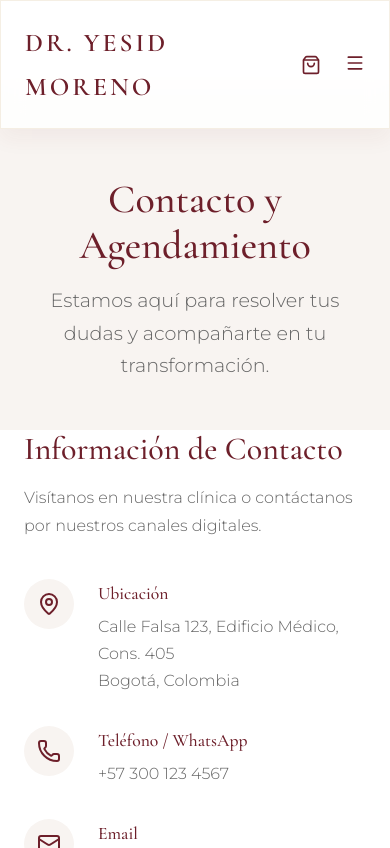
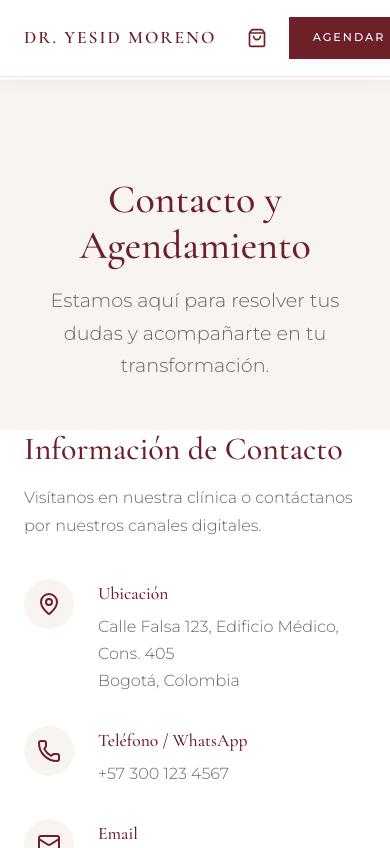
Before and after one commit to Elmala02/Dryesid, a React (Vite) app: page /contacto in a window 390 px wide. Shown: the top 848 px of the page. Built offline with nearby package versions, Linux system fonts and the light colour scheme.

Commit message:
fix: navbar layout corrected, LuckyWheel removed, WhatsApp FAB moved to bottom-right

```diff
--- a/src/components/Navbar.css
+++ b/src/components/Navbar.css
@@ -1,91 +1,66 @@
+/* ══════════════════════════════════════
+   NAVBAR — DR. YESID MORENO
+   Layout: [Logo] ──── [Links] ──── [Actions]
+   ══════════════════════════════════════ */
+
 .navbar {
   position: fixed;
   top: 0;
   left: 0;
   width: 100%;
   z-index: 1000;
-  padding: 1.25rem 0;
-  background: rgba(255, 255, 255, 0.93);
-  backdrop-filter: blur(15px);
-  -webkit-backdrop-filter: blur(15px);
-  border-bottom: 1px solid rgba(198, 165, 106, 0.2);
-  box-shadow: 0 4px 20px rgba(109, 31, 42, 0.05);
-  transition: all 0.3s ease;
+  background: rgba(255, 255, 255, 0.96);
+  backdrop-filter: blur(18px);
+  -webkit-backdrop-filter: blur(18px);
+  border-bottom: 1px solid rgba(198, 165, 106, 0.22);
+  box-shadow: 0 2px 24px rgba(109, 31, 42, 0.06);
+  transition: box-shadow 0.3s ease;
 }
 
 .navbar-container {
   display: flex;
+  align-items: center;
   justify-content: space-between;
-  align-items: center;
+  height: 76px;           /* fixed height — no padding tricks */
+  gap: 1.5rem;
 }
 
+/* ── Logo ── */
 .navbar-logo {
   font-family: var(--font-title);
-  font-size: 1.6rem;
+  font-size: 1.45rem;
   font-weight: 600;
   color: var(--color-primary);
   letter-spacing: 3px;
   text-transform: uppercase;
-  transition: all var(--transition-fast);
+  white-space: nowrap;
+  flex-shrink: 0;
+  transition: color var(--transition-fast);
 }
 
 .navbar-logo:hover {
   color: var(--color-secondary);
 }
 
-.navbar-right {
-  display: flex;
-  align-items: center;
-  gap: 1rem;
-}
-
-.cart-trigger-btn {
-  position: relative;
-  background: none;
-  border: none;
-  cursor: pointer;
-  color: var(--color-primary);
-  display: flex;
-  align-items: center;
-  justify-content: center;
-  transition: color var(--transition-fast);
-  padding: 0.5rem;
-}
-
-.cart-trigger-btn:hover {
-  color: var(--color-secondary);
-}
-
-.cart-badge {
-  position: absolute;
-  top: -5px;
-  right: -5px;
-  background-color: var(--color-secondary);
-  color: var(--color-wine-dark);
-  border-radius: 50%;
-  width: 18px;
-  height: 18px;
-  font-size: 0.7rem;
-  font-weight: 700;
-  display: flex;
-  align-items: center;
-  justify-content: center;
-}
-
+/* ── Nav Links — centro ── */
 .navbar-links {
   display: flex;
   align-items: center;
   gap: 2rem;
+  flex: 1;
+  justify-content: center;
 }
 
 .navbar-links a {
-  font-size: 0.8rem;
+  font-size: 0.72rem;
   font-weight: 500;
   letter-spacing: 1.5px;
   text-transform: uppercase;
   color: var(--color-text);
+  white-space: nowrap;
   position: relative;
-  padding-bottom: 3px;
+  padding-bottom: 4px;
+  transition: color var(--transition-fast);
 }
 
 .navbar-links a::after {
@@ -99,44 +74,86 @@
   transition: width var(--transition-normal);
 }
 
+.navbar-links a:hover {
+  color: var(--color-primary);
+}
+
 .navbar-links a:hover::after {
   width: 100%;
 }
 
-.navbar-links a:hover {
-  color: var(--color-primary);
+/* ── Actions — derecha ── */
+.navbar-actions {
+  display: flex;
+  align-items: center;
+  gap: 1rem;
+  flex-shrink: 0;
 }
 
-.nav-cta {
-  font-size: 0.75rem !important;
-  padding: 0.75rem 1.5rem;
+/* Carrito */
+.cart-trigger-btn {
+  position: relative;
+  background: none;
+  border: none;
+  cursor: pointer;
+  color: var(--color-primary);
+  display: flex;
+  align-items: center;
+  justify-content: center;
+  padding: 0.4rem;
+  transition: color var(--transition-fast);
 }
 
-.nav-cta::after {
-  display: none !important;
+.cart-trigger-btn:hover {
+  color: var(--color-secondary);
 }
 
+.cart-badge {
+  position: absolute;
+  top: -4px;
+  right: -6px;
+  background-color: var(--color-secondary);
+  color: var(--color-wine-dark);
+  border-radius: 50%;
+  width: 17px;
+  height: 17px;
+  font-size: 0.65rem;
+  font-weight: 700;
+  display: flex;
+  align-items: center;
+  justify-content: center;
+}
+
+/* CTA button */
+.nav-cta {
+  font-size: 0.7rem !important;
+  padding: 0.65rem 1.4rem !important;
+  letter-spacing: 2px !important;
+}
+
+/* Hamburger — hidden on desktop */
 .mobile-menu-btn {
   display: none;
   background: none;
   border: none;
   cursor: pointer;
   color: var(--color-primary);
+  padding: 0.25rem;
 }
 
-/* Cart Drawer */
+/* ══════════════════════════════════════
+   CART DRAWER
+   ══════════════════════════════════════ */
+
 .cart-drawer-overlay {
   position: fixed;
-  top: 0;
-  left: 0;
-  width: 100%;
-  height: 100%;
+  inset: 0;
   background-color: rgba(58, 13, 20, 0.55);
   backdrop-filter: blur(4px);
   z-index: 1500;
   opacity: 0;
   visibility: hidden;
-  transition: all var(--transition-normal);
+  transition: opacity 0.35s ease, visibility 0.35s ease;
 }
 
 .cart-drawer-overlay.open {
@@ -149,14 +166,12 @@
   top: 0;
   right: 0;
   width: 400px;
-  max-width: 90vw;
+  max-width: 92vw;
   height: 100%;
-  padding: 0;
   display: flex;
   flex-direction: column;
   transform: translateX(100%);
-  transition: transform var(--transition-normal);
-  border: none;
+  transition: transform 0.35s cubic-bezier(0.4, 0, 0.2, 1);
   border-left: 1px solid rgba(198, 165, 106, 0.25);
 }
 
@@ -168,28 +183,27 @@
   display: flex;
   justify-content: space-between;
   align-items: center;
-  padding: 2rem;
+  padding: 1.75rem 2rem;
   border-bottom: 1px solid rgba(198, 165, 106, 0.2);
 }
 
 .cart-drawer-header h3 {
   color: var(--color-white);
-  font-size: 1.5rem;
+  font-size: 1.4rem;
   margin: 0;
 }
 
 .close-cart-btn {
   background: none;
   border: none;
-  color: var(--color-white);
+  color: rgba(255,255,255,0.7);
   cursor: pointer;
-  opacity: 0.7;
-  transition: opacity var(--transition-fast);
+  display: flex;
+  align-items: center;
+  transition: color var(--transition-fast);
 }
 
-.close-cart-btn:hover {
-  opacity: 1;
-}
+.close-cart-btn:hover { color: var(--color-white); }
 
 .cart-drawer-items {
   flex-grow: 1;
@@ -207,30 +221,27 @@
   justify-content: center;
   height: 100%;
   gap: 1.5rem;
-  color: rgba(255, 255, 255, 0.5);
+  color: rgba(255,255,255,0.45);
   text-align: center;
 }
 
-.empty-cart-message p {
-  margin: 0;
-}
+.empty-cart-message p { margin: 0; }
 
 .cart-item {
   display: flex;
   justify-content: space-between;
   align-items: center;
   gap: 1rem;
-  padding: 1.5rem;
-  background: rgba(255, 255, 255, 0.06);
-  border: 1px solid rgba(198, 165, 106, 0.1);
-  border-radius: 0;
+  padding: 1.25rem 1.5rem;
+  background: rgba(255,255,255,0.06);
+  border: 1px solid rgba(198,165,106,0.1);
 }
 
 .cart-item-info h4 {
   font-family: var(--font-title);
   color: var(--color-white);
   font-size: 1rem;
-  margin-bottom: 0.25rem;
+  margin-bottom: 0.2rem;
 }
 
 .cart-item-price {
@@ -242,16 +253,16 @@
 .cart-item-controls {
   display: flex;
   align-items: center;
-  gap: 1rem;
+  gap: 0.75rem;
   flex-shrink: 0;
 }
 
 .qty-controls {
   display: flex;
   align-items: center;
-  gap: 0.5rem;
-  border: 1px solid rgba(198, 165, 106, 0.3);
-  padding: 0.25rem 0.5rem;
+  gap: 0.4rem;
+  border: 1px solid rgba(198,165,106,0.3);
+  padding: 0.2rem 0.4rem;
 }
 
 .qty-controls button {
@@ -273,20 +284,18 @@
 .remove-item-btn {
   background: none;
   border: none;
-  color: rgba(255, 255, 255, 0.4);
+  color: rgba(255,255,255,0.35);
   cursor: pointer;
-  transition: color var(--transition-fast);
   display: flex;
   align-items: center;
+  transition: color var(--transition-fast);
 }
 
-.remove-item-btn:hover {
-  color: #ff8a8a;
-}
+.remove-item-btn:hover { color: #ff8a8a; }
 
 .cart-drawer-footer {
-  padding: 2rem;
-  border-top: 1px solid rgba(198, 165, 106, 0.2);
+  padding: 1.75rem 2rem;
+  border-top: 1px solid rgba(198,165,106,0.2);
   display: flex;
   flex-direction: column;
   gap: 1rem;
@@ -297,7 +306,6 @@
   justify-content: space-between;
   color: var(--color-white);
   font-weight: 500;
-  letter-spacing: 0.5px;
 }
 
 .total-amount {
@@ -308,7 +316,7 @@
 
 .cart-disclaimer {
   font-size: 0.75rem;
-  color: rgba(255, 255, 255, 0.5);
+  color: rgba(255,255,255,0.45);
   margin: 0;
 }
 
@@ -318,28 +326,52 @@
   display: block;
 }
 
-@media (max-width: 1024px) {
-  .mobile-menu-btn {
-    display: block;
+/* ══════════════════════════════════════
+   RESPONSIVE — MOBILE
+   ══════════════════════════════════════ */
+
+@media (max-width: 1080px) {
+  /* Esconder links y CTA en desktop pequeño */
+  .navbar-links,
+  .nav-cta {
+    display: none;
   }
 
-  .navbar-links {
+  .mobile-menu-btn {
+    display: flex;
+  }
+
+  /* Menú desplegable */
+  .navbar-links.open {
+    display: flex;
+    flex-direction: column;
+    align-items: flex-start;
     position: absolute;
-    top: 100%;
+    top: 76px;
     left: 0;
     width: 100%;
-    background: rgba(255, 255, 255, 0.97);
-    backdrop-filter: blur(15px);
-    flex-direction: column;
-    padding: 2rem;
-    box-shadow: var(--shadow-lg);
+    background: rgba(255, 255, 255, 0.98);
+    backdrop-filter: blur(20px);
+    padding: 1.5rem 2rem 2rem;
     border-top: 1px solid rgba(198, 165, 106, 0.2);
-    clip-path: polygon(0 0, 100% 0, 100% 0, 0 0);
-    transition: clip-path 0.4s cubic-bezier(0.4, 0, 0.2, 1);
-    gap: 1.75rem;
+    box-shadow: 0 12px 40px rgba(109, 31, 42, 0.1);
+    gap: 1.5rem;
+    animation: slideDown 0.3s ease forwards;
   }
 
-  .navbar-links.open {
-    clip-path: polygon(0 0, 100% 0, 100% 100%, 0 100%);
+  .navbar-links.open a {
+    font-size: 0.85rem;
+  }
+
+  @keyframes slideDown {
+    from { opacity: 0; transform: translateY(-10px); }
+    to   { opacity: 1; transform: translateY(0); }
   }
 }
+
+@media (max-width: 480px) {
+  .navbar-logo {
+    font-size: 1.1rem;
+    letter-spacing: 2px;
+  }
+}
--- a/src/components/Navbar.jsx
+++ b/src/components/Navbar.jsx
@@ -13,7 +13,7 @@ const Navbar = () => {
     isCartOpen,
     setIsCartOpen,
     updateQuantity,
-    removeFromCart
+    removeFromCart,
   } = useCart();
 
   const handleCheckout = () => {
@@ -26,38 +26,52 @@ const Navbar = () => {
 
   return (
     <>
-      <header className="navbar glass-panel">
+      <header className="navbar">
         <div className="container navbar-container">
-          <Link to="/" className="navbar-logo">
+
+          {/* LOGO — izquierda */}
+          <Link to="/" className="navbar-logo" onClick={() => setIsOpen(false)}>
             DR. YESID MORENO
           </Link>
 
-          <div className="navbar-right">
-            {/* Cart Icon */}
-            <button className="cart-trigger-btn" onClick={() => setIsCartOpen(true)}>
-              <ShoppingBag size={20} />
-              {cartCount > 0 && <span className="cart-badge">{cartCount}</span>}
-            </button>
-
-            <button className="mobile-menu-btn" onClick={() => setIsOpen(!isOpen)}>
-              {isOpen ? <X size={20} /> : <Menu size={20} />}
-            </button>
-          </div>
-
+          {/* LINKS — centro (desktop) */}
           <nav className={`navbar-links ${isOpen ? 'open' : ''}`}>
             <Link to="/" onClick={() => setIsOpen(false)}>Inicio</Link>
             <Link to="/sobre-el-doctor" onClick={() => setIsOpen(false)}>Sobre el Doctor</Link>
             <Link to="/procedimientos" onClick={() => setIsOpen(false)}>Procedimientos</Link>
             <Link to="/resultados" onClick={() => setIsOpen(false)}>Resultados</Link>
             <Link to="/promociones" onClick={() => setIsOpen(false)}>Promociones</Link>
-            <Link to="/contacto" className="btn-primary nav-cta" onClick={() => setIsOpen(false)}>Agendar Cita</Link>
+            <Link to="/contacto" onClick={() => setIsOpen(false)}>Contacto</Link>
           </nav>
+
+          {/* ACCIONES — derecha */}
+          <div className="navbar-actions">
+            {/* Carrito */}
+            <button className="cart-trigger-btn" onClick={() => setIsCartOpen(true)} aria-label="Abrir carrito">
+              <ShoppingBag size={20} />
+              {cartCount > 0 && <span className="cart-badge">{cartCount}</span>}
+            </button>
+
+            {/* CTA agendar — solo desktop */}
+            <Link to="/contacto" className="btn-primary nav-cta" onClick={() => setIsOpen(false)}>
+              Agendar Cita
+            </Link>
+
+            {/* Hamburger — solo mobile */}
+            <button className="mobile-menu-btn" onClick={() => setIsOpen(!isOpen)} aria-label="Menú">
+              {isOpen ? <X size={22} /> : <Menu size={22} />}
+            </button>
+          </div>
+
         </div>
       </header>
 
-      {/* Cart Drawer */}
-      <div className={`cart-drawer-overlay ${isCartOpen ? 'open' : ''}`} onClick={() => setIsCartOpen(false)}>
-        <div className="cart-drawer glass-panel-dark" onClick={(e) => e.stopPropagation()}>
+      {/* ── Cart Drawer ── */}
+      <div
+        className={`cart-drawer-overlay ${isCartOpen ? 'open' : ''}`}
+        onClick={() => setIsCartOpen(false)}
+      >
+        <div className="cart-drawer glass-panel-dark" onClick={e => e.stopPropagation()}>
           <div className="cart-drawer-header">
             <h3>Tu Carrito</h3>
             <button className="close-cart-btn" onClick={() => setIsCartOpen(false)}>
@@ -75,7 +89,7 @@ const Navbar = () => {
                 </Link>
               </div>
             ) : (
-              cart.map((item) => (
+              cart.map(item => (
                 <div key={item.id} className="cart-item">
                   <div className="cart-item-info">
                     <h4>{item.title}</h4>
@@ -83,13 +97,9 @@ const Navbar = () => {
                   </div>
                   <div className="cart-item-controls">
                     <div className="qty-controls">
-                      <button onClick={() => updateQuantity(item.id, -1)}>
-                        <Minus size={14} />
-                      </button>
+                      <button onClick={() => updateQuantity(item.id, -1)}><Minus size={14} /></button>
                       <span>{item.quantity}</span>
-                      <button onClick={() => updateQuantity(item.id, 1)}>
-                        <Plus size={14} />
-                      </button>
+                      <button onClick={() => updateQuantity(item.id, 1)}><Plus size={14} /></button>
                     </div>
                     <button className="remove-item-btn" onClick={() => removeFromCart(item.id)}>
                       <Trash2 size={16} />
--- a/src/pages/Home.css
+++ b/src/pages/Home.css
@@ -408,7 +408,7 @@
 .whatsapp-fab {
   position: fixed;
   bottom: 2rem;
-  left: 2rem;
+  right: 2rem;
   z-index: 900;
   background-color: #25D366;
   color: var(--color-white);
```
Also changed, not shown: src/pages/Home.jsx (+2 -6 lines).
